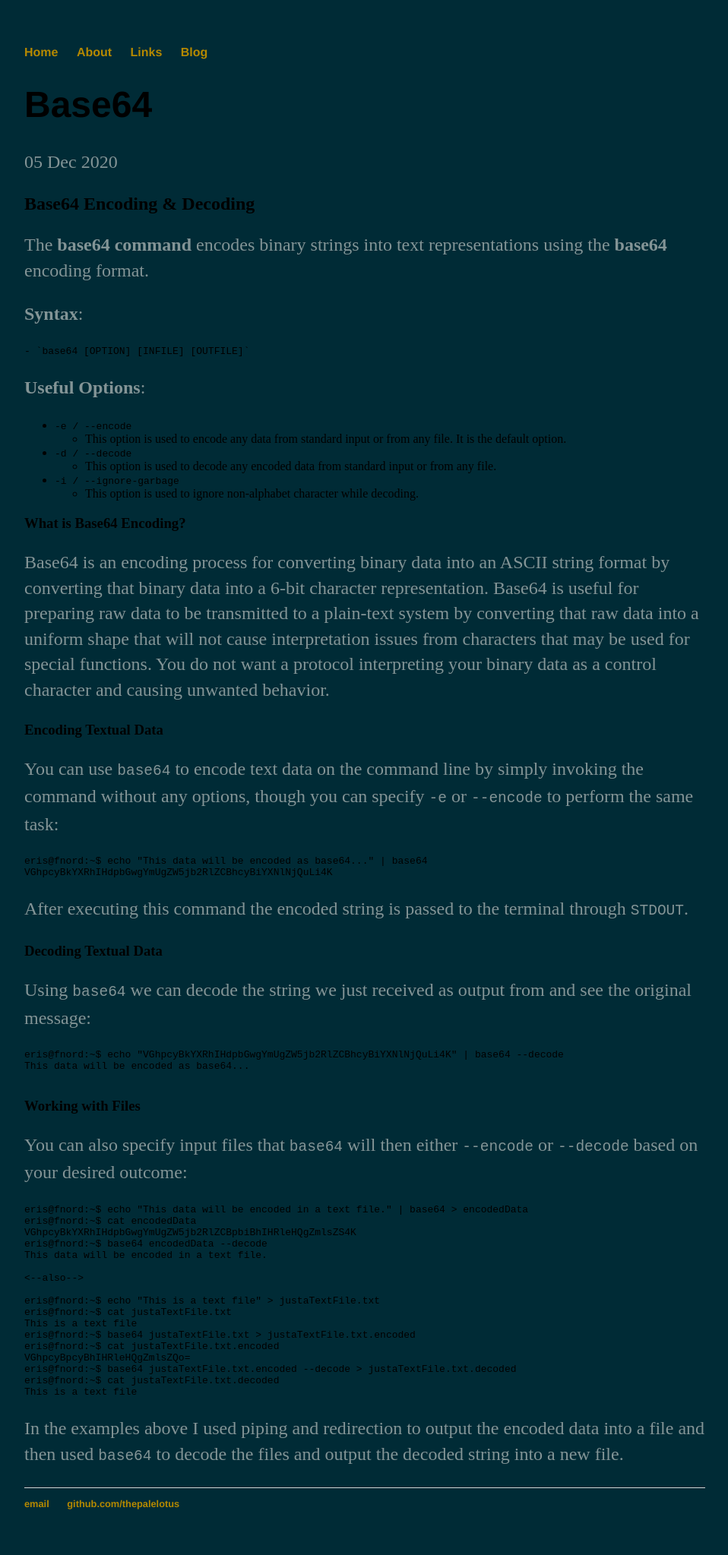
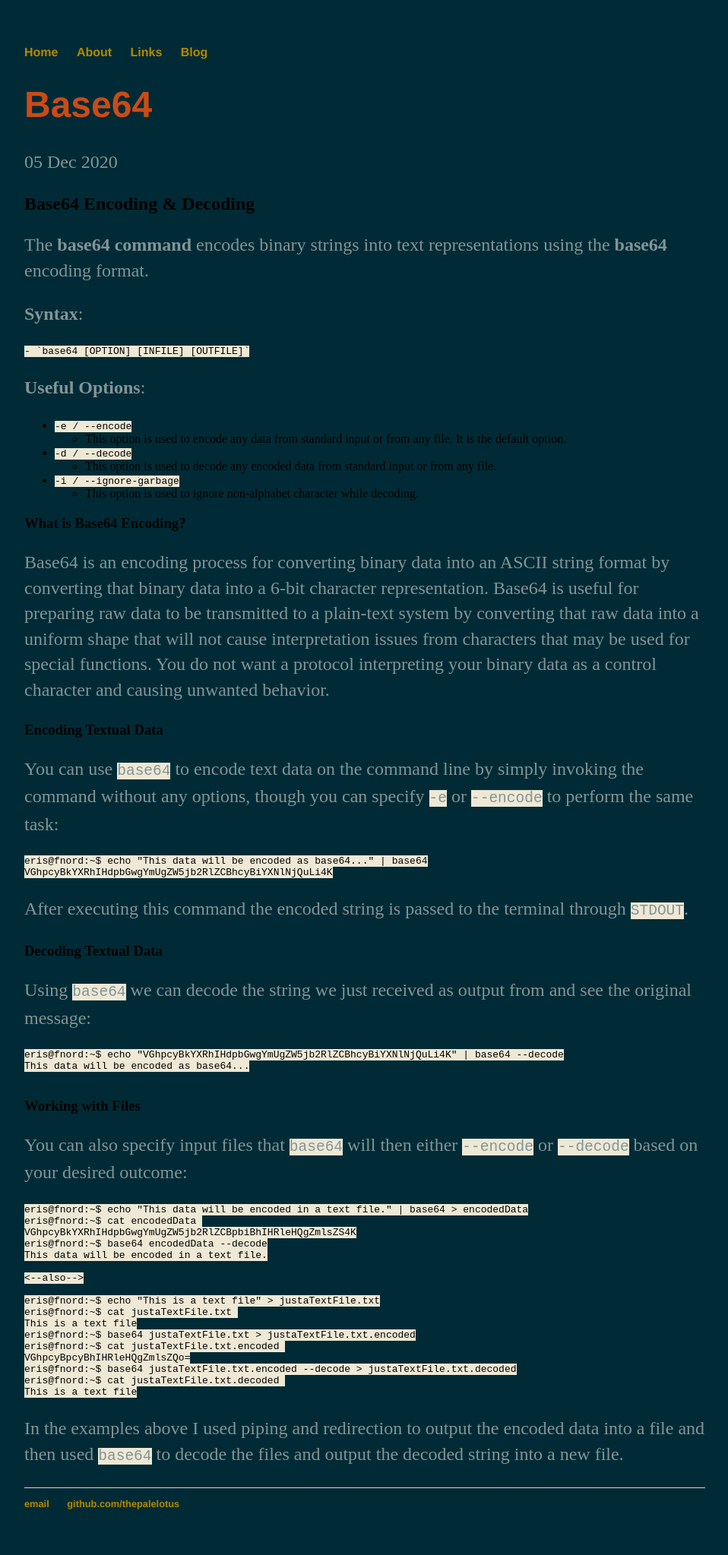
Before and after one commit to thepalelotus/thedreamless.github.io, a Jekyll site: the page built from _posts/2020-12-05-base64.md, in a window 1280 px wide. Shown: the whole page at 76% size, without its empty margins (160-1118 px from the left). Built offline with Jekyll 4.4.1, drawn with Linux system fonts in a browser that asks for light colours; our own code applies the rules of GitHub Pages for plain Markdown files.

Commit message:
Update main.css

```diff
--- a/css/main.css
+++ b/css/main.css
@@ -4,7 +4,7 @@ body {
     background-color: #002b36;
 }
 code {
-    background-color: eee8d5;
+    background-color: #eee8d5;
 }
 nav ul, footer ul {
     font-family:'Helvetica', 'Arial', 'Sans-Serif';
@@ -26,7 +26,7 @@ a:hover {
 h1 {
     font-size: 3em;
     font-family:'Helvetica', 'Arial', 'Sans-Serif';
-    color:
+    color: #cb4b16;
 }
 p {
     font-size: 1.5em;
```
